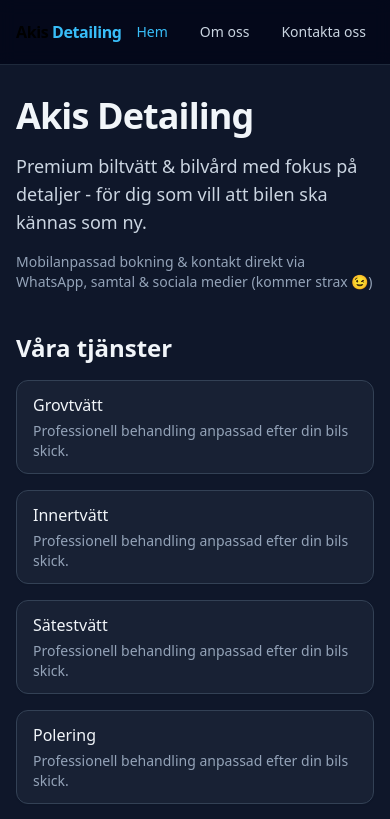
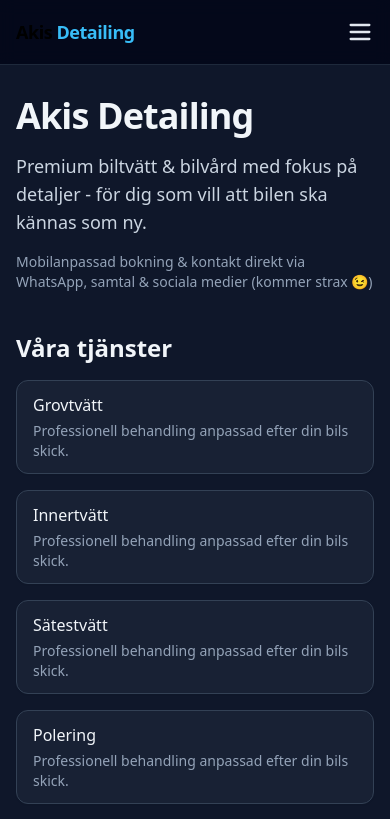
Before and after one commit to AliDevEng/akis-detailing, a React (Create React App) app in the folder frontend/: page / in a window 390 px wide. Shown: the top 819 px of the page. Built offline with nearby package versions, Linux system fonts and the light colour scheme.

Commit message:
Add responsive mobile navbar (hamburger menu)

```diff
--- a/frontend/src/components/Navbar.jsx
+++ b/frontend/src/components/Navbar.jsx
@@ -1,26 +1,35 @@
-function Navbar ({currentPage, onChangePage}) {
+import { useState } from "react";
+
+function Navbar({ currentPage, onChangePage }) {
+  const [isOpen, setIsOpen] = useState(false);
+
   const links = [
-        {id: "home", label: "Hem"},
-        {id: "about", label: "Om oss"},
-        {id: "contact", label: "Kontakta oss"},
+    { id: "home", label: "Hem" },
+    { id: "about", label: "Om oss" },
+    { id: "contact", label: "Kontakta oss" },
   ];
 
+  const handleClick = (id) => {
+    onChangePage(id);
+    setIsOpen(false); // stäng mobilmenyn när man klickar
+  };
 
   return (
-        <header className="fixed top-0 left-0 right-0 z-10 bg-slate-950/80 border-b border-slate-800 backdrop-blur">
+    <header className="fixed top-0 left-0 right-0 z-20 bg-slate-950/80 border-b border-slate-800 backdrop-blur">
       <nav className="max-w-5xl mx-auto px-4 h-16 flex items-center justify-between">
-                {/* Logo / namn */}
-                <div className="font-semibold tracking-tight">
+
+        {/* Logo */}
+        <div className="font-semibold tracking-tight text-lg">
           Akis <span className="text-sky-400">Detailing</span>
         </div>
 
-                {/* Länkar */}
-                <div className="flex gap-4 text-sm">
+        {/* Desktop Meny */}
+        <div className="hidden md:flex gap-6 text-sm">
           {links.map((link) => (
             <button
               key={link.id}
-                    onClick={() => onChangePage(link.id)}
-                    className={`px-2 py-1 rounded-md transition ${
+              onClick={() => handleClick(link.id)}
+              className={`transition ${
                 currentPage === link.id
                   ? "text-sky-400"
                   : "text-slate-300 hover:text-sky-300"
@@ -30,7 +39,59 @@ function Navbar ({currentPage, onChangePage}) {
             </button>
           ))}
         </div>
+
+        {/* Hamburger Icon (Mobile) */}
+        <button
+          className="md:hidden text-slate-200"
+          onClick={() => setIsOpen(!isOpen)}
+        >
+          {/* enkel hamburger icon */}
+          <svg
+            xmlns="http://www.w3.org/2000/svg"
+            className="h-7 w-7"
+            fill="none"
+            viewBox="0 0 24 24"
+            stroke="currentColor"
+          >
+            {isOpen ? (
+              // X icon
+              <path
+                strokeLinecap="round"
+                strokeLinejoin="round"
+                strokeWidth={2}
+                d="M6 18L18 6M6 6l12 12"
+              />
+            ) : (
+              // Hamburger icon
+              <path
+                strokeLinecap="round"
+                strokeLinejoin="round"
+                strokeWidth={2}
+                d="M4 6h16M4 12h16M4 18h16"
+              />
+            )}
+          </svg>
+        </button>
       </nav>
+
+      {/* Mobilmeny (dropdown) */}
+      {isOpen && (
+        <div className="md:hidden bg-slate-900 border-t border-slate-800 px-4 py-3 space-y-2">
+          {links.map((link) => (
+            <button
+              key={link.id}
+              onClick={() => handleClick(link.id)}
+              className={`block w-full text-left py-2 rounded-lg px-2 transition ${
+                currentPage === link.id
+                  ? "text-sky-400 bg-slate-800"
+                  : "text-slate-300 hover:bg-slate-800"
+              }`}
+            >
+              {link.label}
+            </button>
+          ))}
+        </div>
+      )}
     </header>
   );
 }
```
Lines whose indentation alone changed are shown as unchanged.
